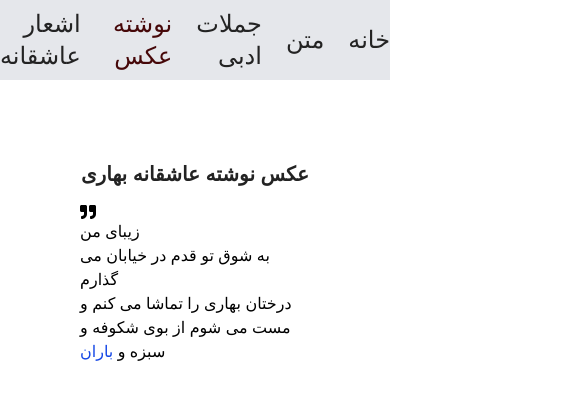
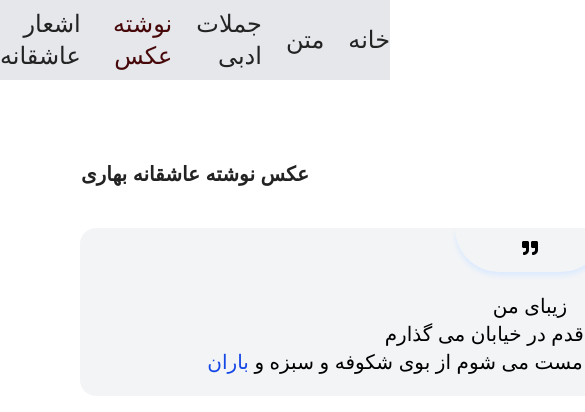
Before and after one commit to NazifaRahimy/spring, a Next.js app: page /image in a window 390 px wide. Shown: the top 412 px of the page, 585 px wide, since content can reach past the window. Built offline with nearby package versions, Linux system fonts and the light colour scheme.

Commit message:
Style poetry component with rounded corners, shadows and responsive width

```diff
--- a/src/app/image/page.tsx
+++ b/src/app/image/page.tsx
@@ -4,12 +4,12 @@ const Image = () => {
     return (
         <div className="w-full  box-border px-[80px] py-10">
            <h2 className="mt-10 text-center mb-4 text-[#232323] font-semibold text-xl">عکس نوشته عاشقانه بهاری</h2>
-              <div  >
-                   <div ><FaQuoteRight /></div>
-                   <p >زیبای من</p>
-                   <p >به شوق تو قدم در خیابان می گذارم</p>
-                   <p >درختان بهاری را تماشا می کنم و مست می شوم از بوی شکوفه و سبزه و <span className="text-blue-700 hover:text-red-600 duration-100">باران</span></p>
-              </div>
+            <div className="bg-gray-100 text-center w-[900px] h-auto   rounded-2xl border-box px-10 mx-auto mt-10 pb-5" >
+                <div className="  mx-auto  w-[150px] text-center bg-gray-100 shadow-blue-100 shadow-md rounded-br-full rounded-bl-full flex justify-center pb-4 pt-3  mb-5"><FaQuoteRight /></div>
+                <p className="text-xl font-normal px-3">زیبای من</p>
+                <p className="text-xl font-normal px-3">به شوق تو قدم در خیابان می گذارم</p>
+                <p className="text-xl font-normal px-3">درختان بهاری را تماشا می کنم و مست می شوم از بوی شکوفه و سبزه و <span className="text-blue-700 hover:text-red-600 duration-100">باران</span></p>
+            </div>
         </div>
     );
 }
```
